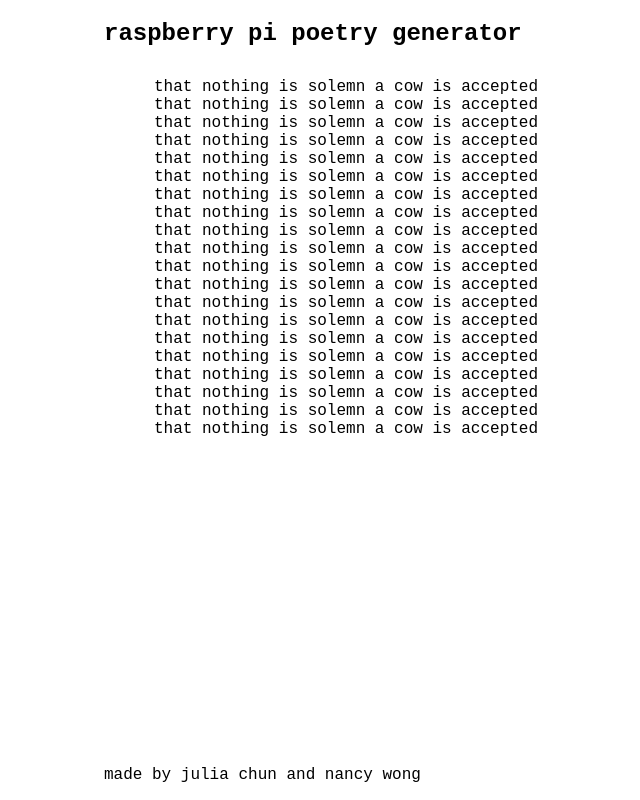
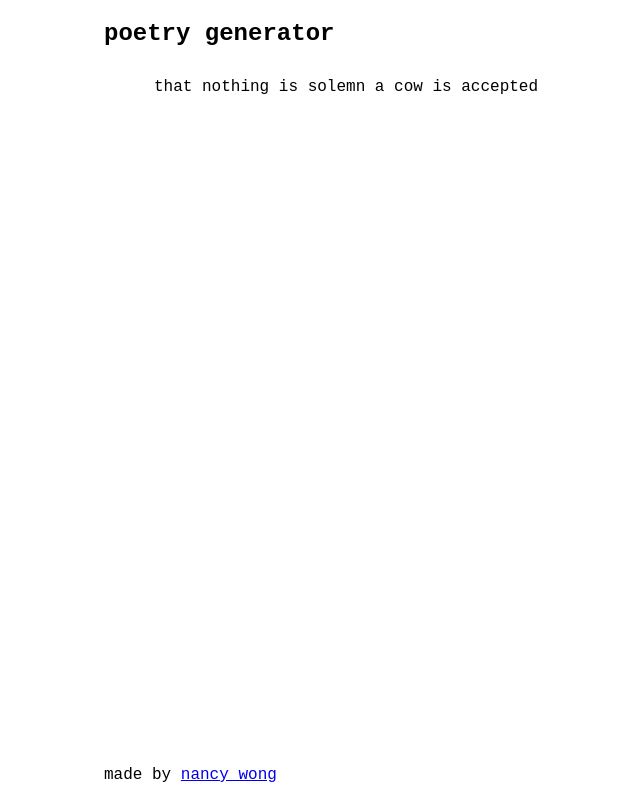
Before and after one commit to rileynwong/poetry-generator, a Flask app: template templates/index.html in a window 1280 px wide. Shown: the whole page, without its empty margins (54-694 px from the left). Run offline with Flask 2, Linux system fonts and the light colour scheme; the template is opened without the code that fills it, so the values that code supplies are empty; some libraries are stand-ins or nearby versions.

Commit message:
Modify main template

```diff
--- a/static/js/main.js
+++ b/static/js/main.js
@@ -30,6 +30,4 @@ function generateLine(text) {
 
 var init_text="that nothing is solemn a cow is accepted"
 
-for (i = 0; i < 20; i++) {
-    appendLine(init_text);
-}
+appendLine(init_text);
--- a/templates/index.html
+++ b/templates/index.html
@@ -2,7 +2,7 @@
     <head>
         <meta charset="utf-8">
         <meta http-equiv="X-UA-Compatible" content="IE=edge,chrome=1">
-        <title>interactive poetry generator</title>
+        <title>poetry generator</title>
 
         <link rel="stylesheet" href="static/css/main.css">
 
@@ -10,7 +10,7 @@
     <body>
         <div class="wrapper">
             <div class="header">
-            <h2>raspberry pi poetry generator</h2>
+            <h2>poetry generator</h2>
             </div>
             <div class="container">
                 <div id="poetry">
@@ -18,7 +18,7 @@
         </div>
 
       <div class="footer">
-          <p>made by julia chun and nancy wong</p>
+          <p>made by <a href="github.com/nancywong/">nancy wong</a></p>
       </div>
 
     </div>
```
Also changed, not shown: README.md.
